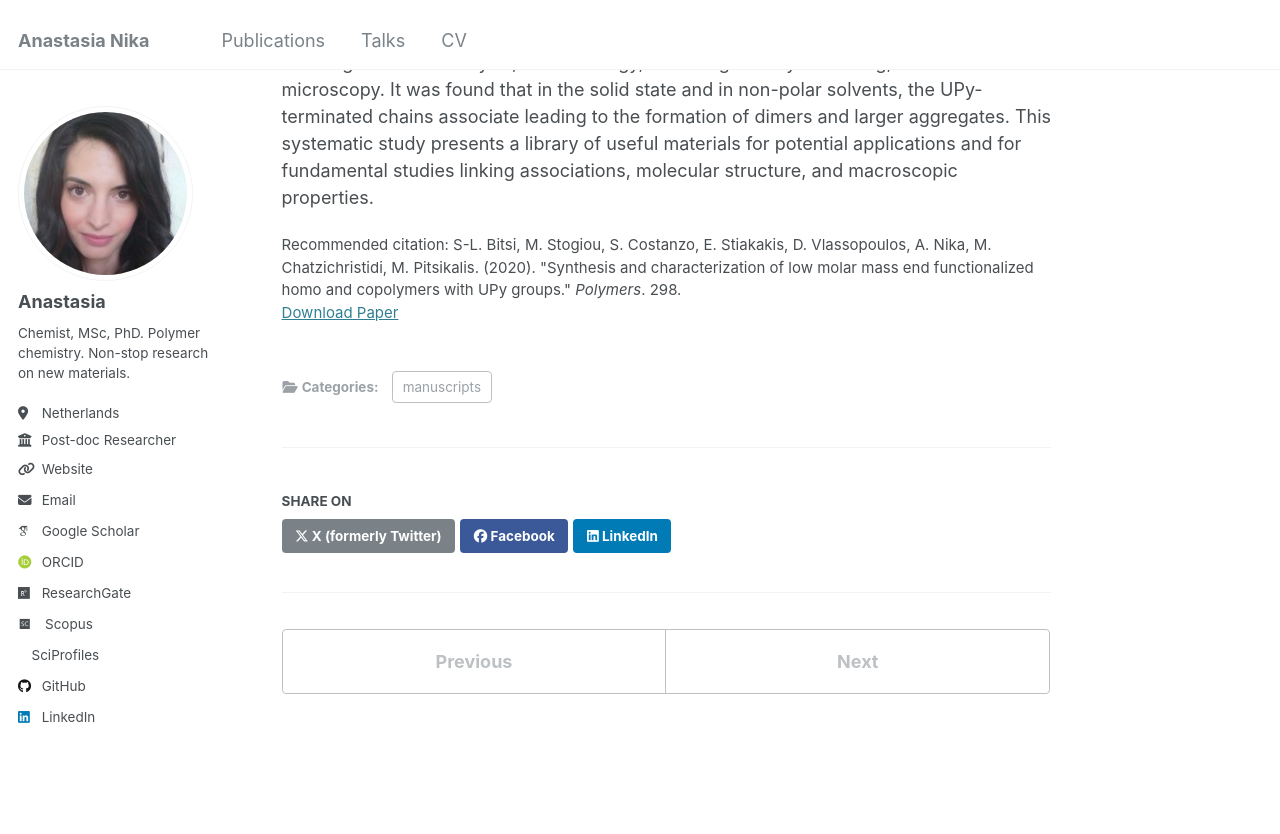
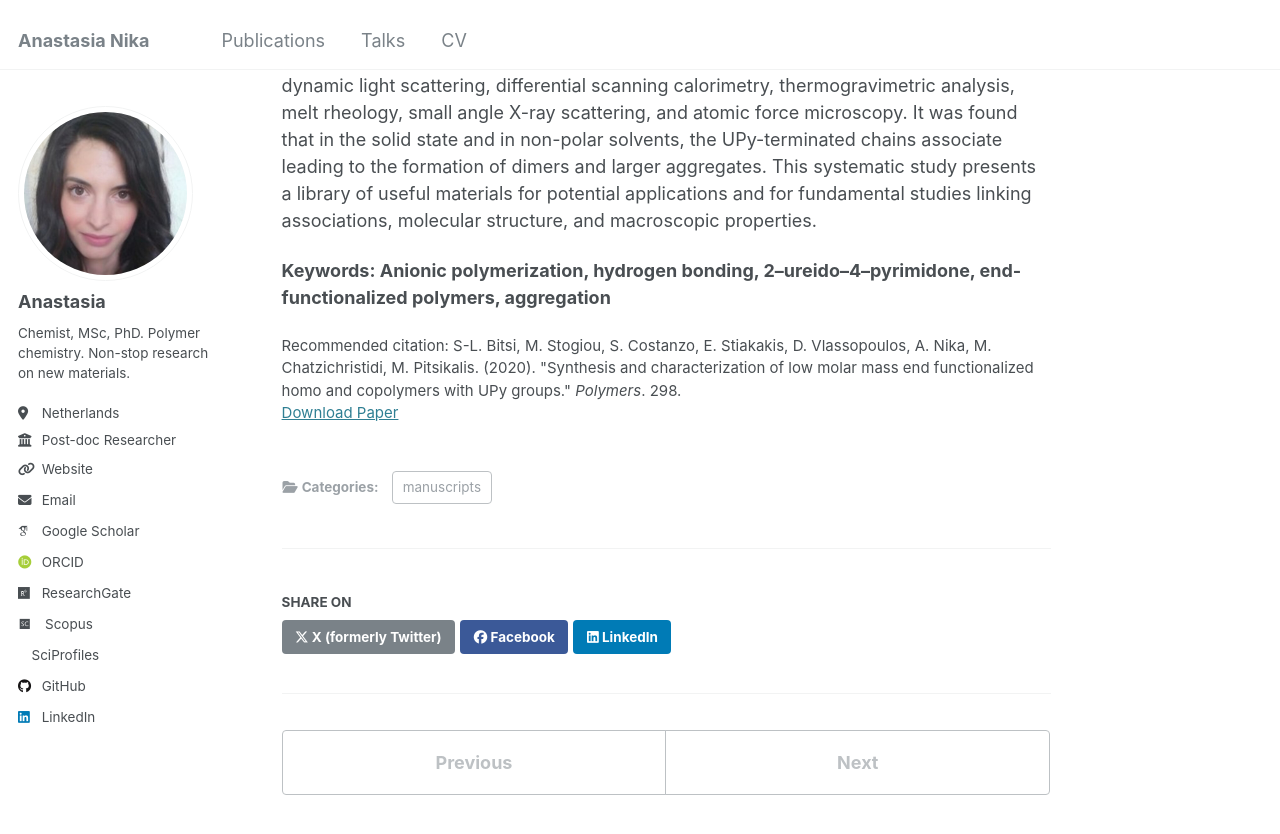
Before and after one commit to anastasianika/anastasianika.github.io, a Jekyll site: the page built from _publications/nika22042020.md, in a window 1280 px wide and 900 px high, scrolled down 479 px. Shown: the top 834 px of the window. Built offline with Jekyll 4.4.1, drawn with Linux system fonts in a browser that asks for light colours; some web fonts are replaced.

Commit message:
Update nika22042020.md

```diff
--- a/_publications/nika22042020.md
+++ b/_publications/nika22042020.md
@@ -12,4 +12,7 @@ citation: 'S-L. Bitsi, M. Stogiou, S. Costanzo, E. Stiakakis, D. Vlassopoulos, A
 ---
 
 **Abstract**
+
 Anionic polymerization techniques along with functional initiation and/or functional termination reactions were employed for the synthesis of end-functionalized polymers composed from polystyrene (PS), polyisoprene-1,4 (PI), and polybutadiene-1,4 (PBd) chains bearing –OH end groups. Specifically, PS-OH, HO-PS-OH homopolymers, PS-b-PI-OH and PI-b-PS-OH block copolymers, HO-PS-b-PI-b-PS-OH triblock copolymers, and PS(PBd-OH)2 miktoarm star copolymers were prepared. The –OH functions were transformed into 2–ureido–4–pyrimidone, UPy, groups leading to the synthesis of the corresponding functionalized polymers. The UPy groups interact through the formation of strong hydrogen bonds. The aggregation behavior of selected samples was studied by a variety of techniques, such as size exclusion chromatography, dilute solution viscometry, dynamic light scattering, differential scanning calorimetry, thermogravimetric analysis, melt rheology, small angle X-ray scattering, and atomic force microscopy. It was found that in the solid state and in non-polar solvents, the UPy-terminated chains associate leading to the formation of dimers and larger aggregates. This systematic study presents a library of useful materials for potential applications and for fundamental studies linking associations, molecular structure, and macroscopic properties.
+
+**Keywords: Anionic polymerization, hydrogen bonding, 2–ureido–4–pyrimidone, end-functionalized polymers, aggregation**
```
